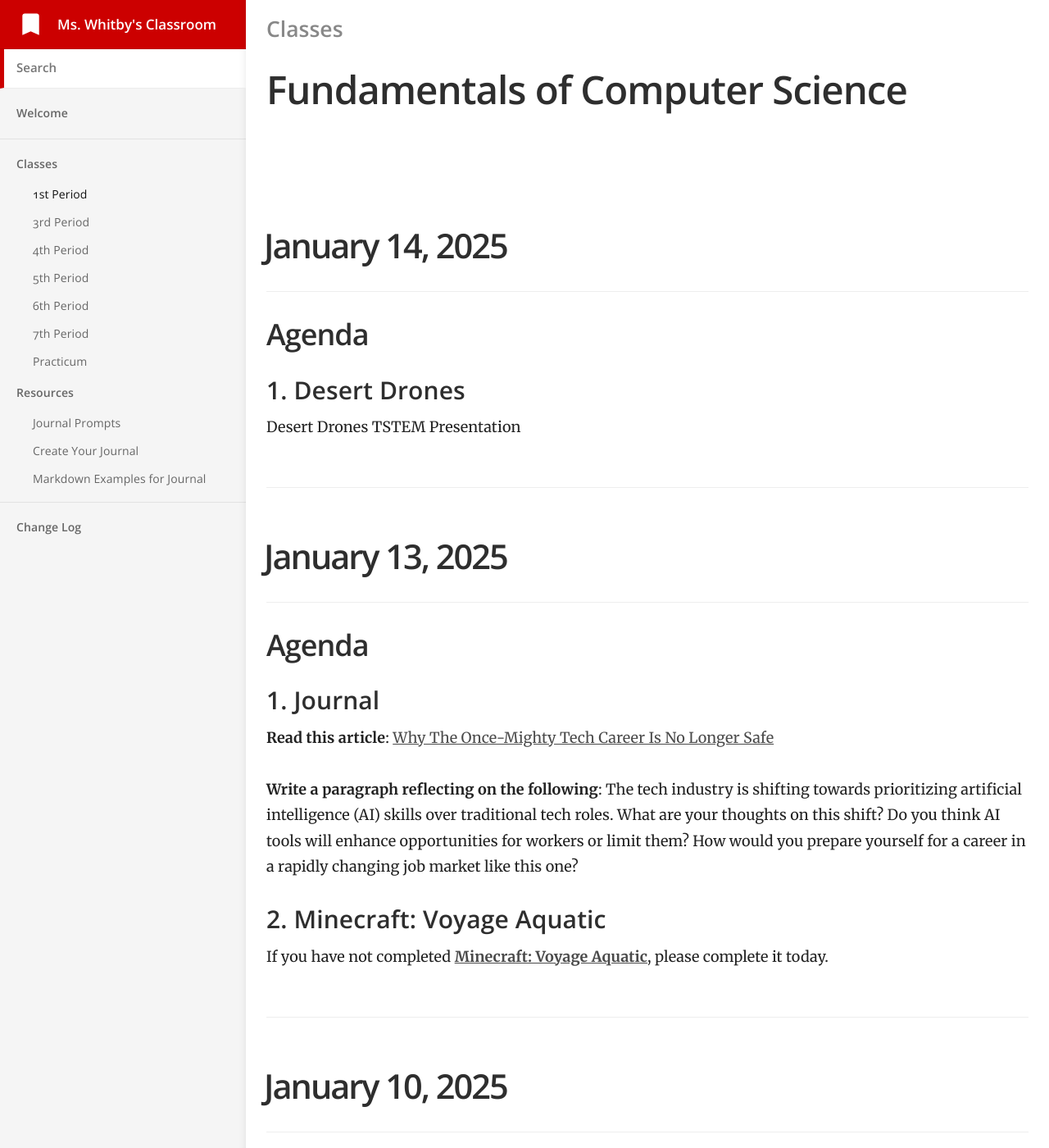
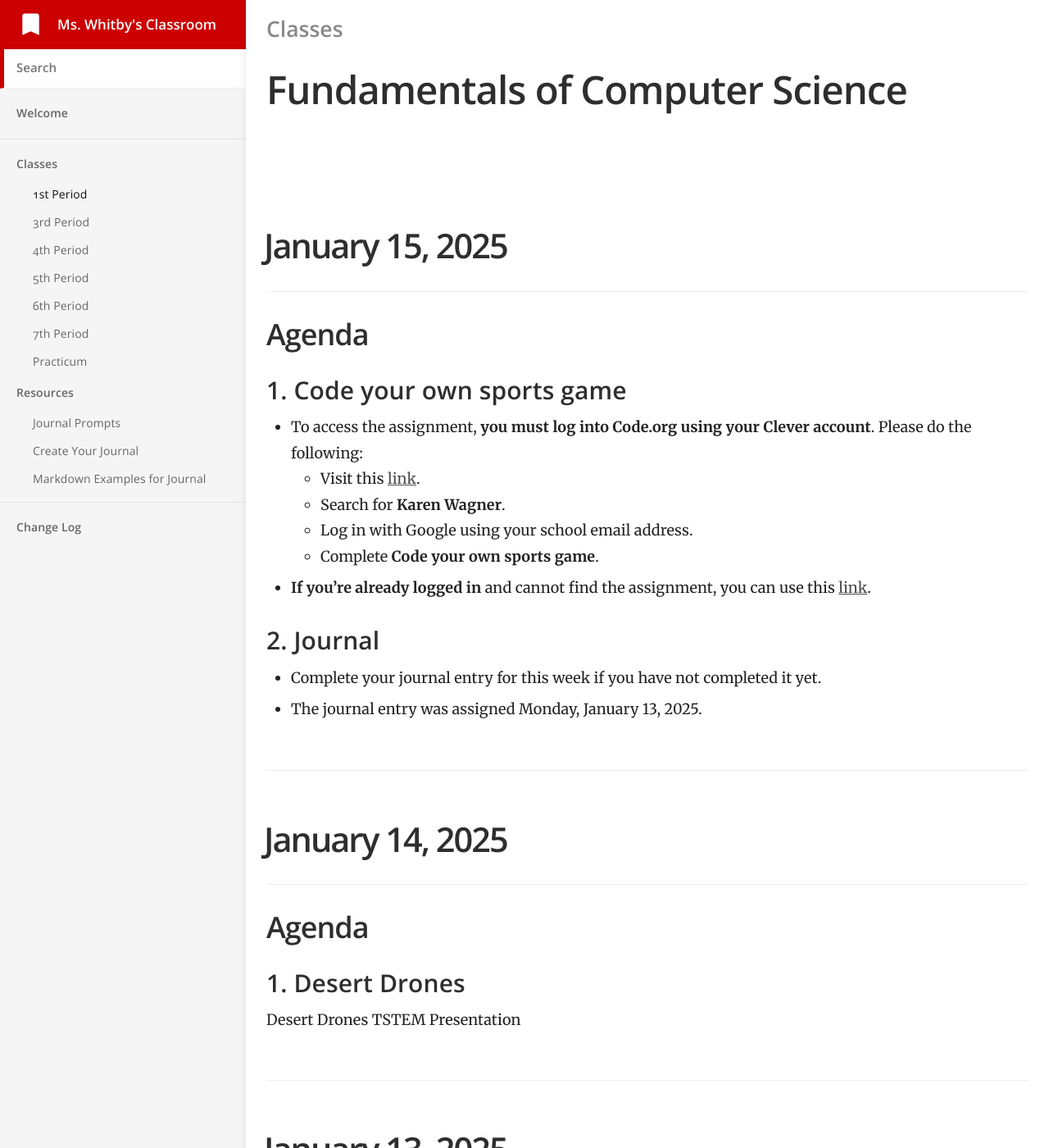
Before and after one commit to mswhitby/classroom, a Jekyll site: the page built from _docs/classes/1st.md, in a window 1280 px wide and 1400 px high. Shown: the whole window at 82% size. Built offline with Jekyll 4.4.1, drawn with Linux system fonts in a browser that asks for light colours.

Commit message:
Updated lessons

```diff
--- a/_docs/classes/1st.md
+++ b/_docs/classes/1st.md
@@ -4,6 +4,27 @@ subtitle: Fundamentals of Computer Science
 category: Classes
 order: 1
 ---
+
+# January 15, 2025
+
+## Agenda
+
+### 1. Code your own sports game
+
+- To access the assignment, **you must log into Code.org using your Clever account**. Please do the following:
+    - Visit this [link](https://clever.com/oauth/district-picker?client_id=2f27405716644a951b23&redirect_uri=https%3A%2F%2Fstudio.code.org%2Fusers%2Fauth%2Fclever%2Fcallback&response_type=code&state=ede33ff61289cf32708a0f54079cdd23e31d0b0a02b0e0e8).
+    - Search for **Karen Wagner**.
+    - Log in with Google using your school email address.
+    - Complete **Code your own sports game**.
+
+- **If you're already logged in** and cannot find the assignment, you can use this [link](https://studio.code.org/s/sports?section_id=5693468).
+
+### 2. Journal
+
+- Complete your journal entry for this week if you have not completed it yet.
+- The journal entry was assigned Monday, January 13, 2025.
+
+----
 
 # January 14, 2025
 
```
